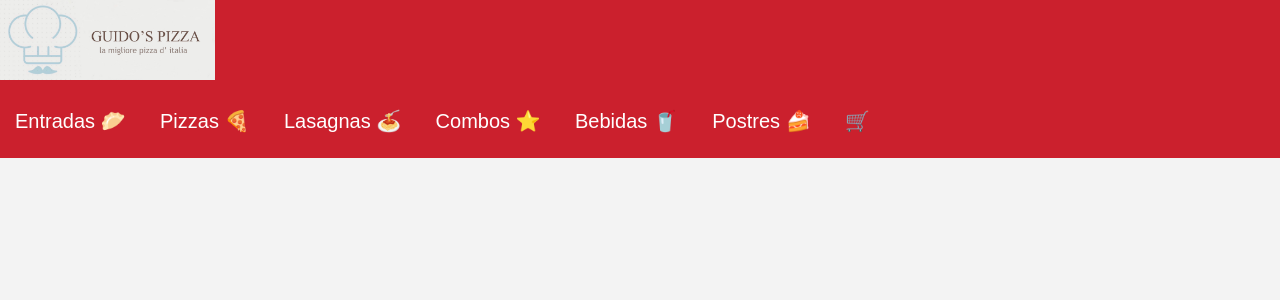
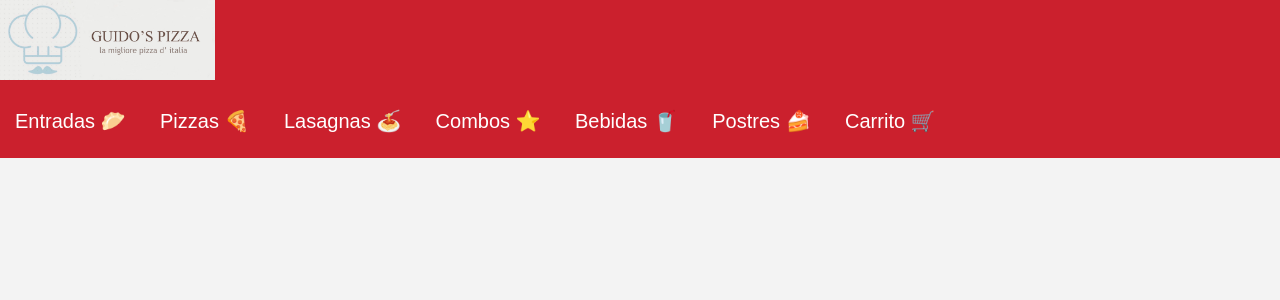
Before and after one commit to FlaviaManuico/Grupo9, a Flask app: page /pedidos in a window 1280 px wide. Shown: the top 300 px of the page. Run offline with Flask 2, Linux system fonts and the light colour scheme.

Commit message:
Actualizacion heading - pedidos

```diff
--- a/app/templates/pedidos.html
+++ b/app/templates/pedidos.html
@@ -17,7 +17,7 @@
                 <li><a href="/combos">Combos ⭐️</a></li>
                 <li><a href="/bebidas">Bebidas 🥤</a></li>
                 <li><a href="/postres">Postres 🍰</a></li>
-                <li><a href="/pedidos">🛒</a></li>
+                <li><a href="/pedidos">Carrito 🛒</a></li>
 
             </ul>
         </div>
```
